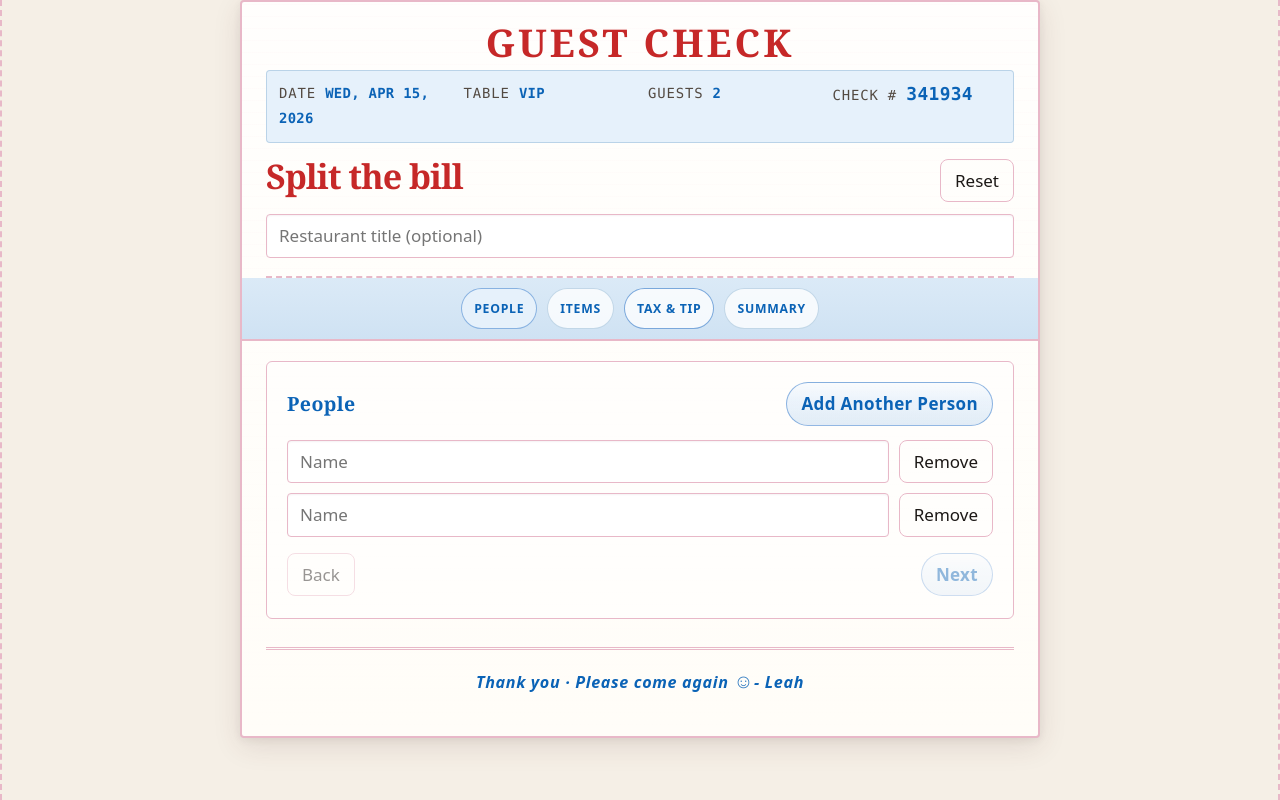
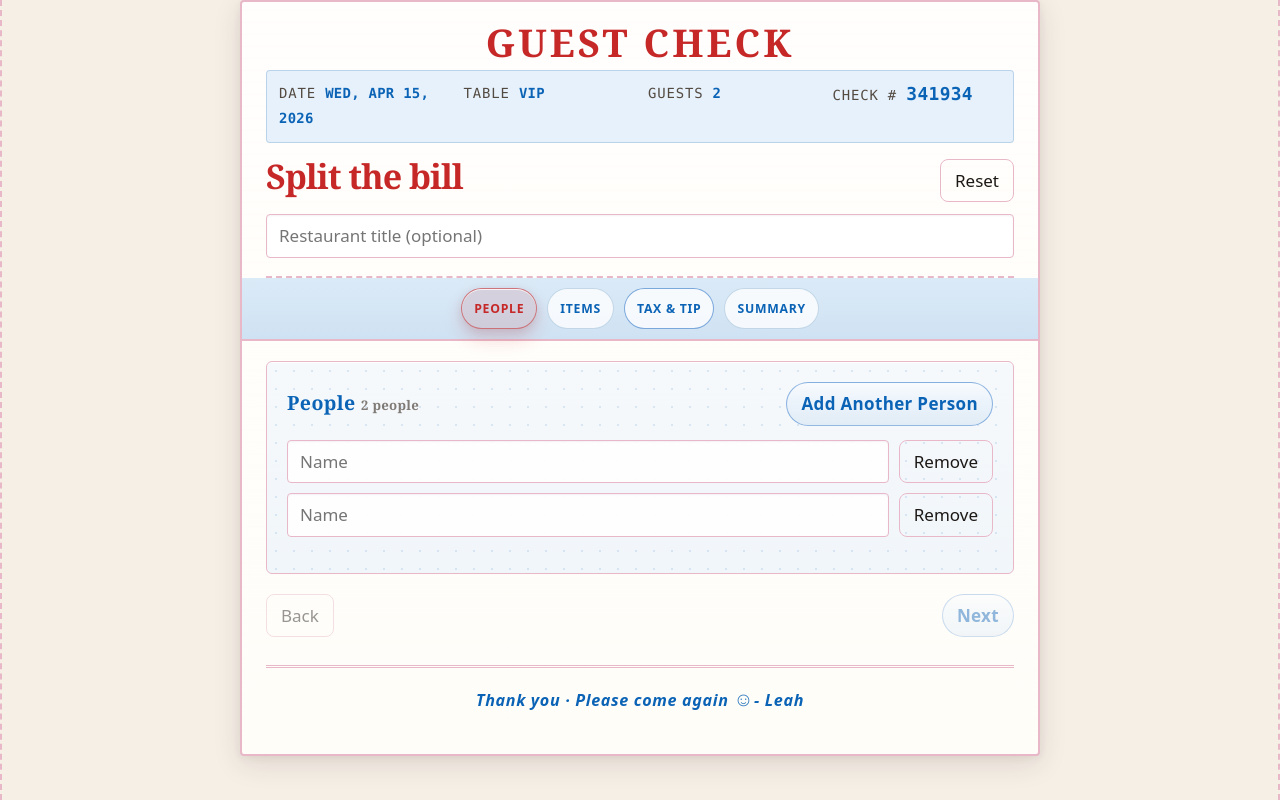
Before and after one commit to operana/split-the-bill, a React (Vite) app in the folder split-the-bill/: page / in a window 1280 px wide. Built offline with nearby package versions, Linux system fonts and the light colour scheme.

Commit message:
enhance bill panel styling and structure; add unique backgrounds for each section and improve current step visibility

```diff
--- a/split-the-bill/src/App.css
+++ b/split-the-bill/src/App.css
@@ -146,8 +146,13 @@ html, body {
 }
 
 .bill-step--current {
-  border-color: var(--accent-border);
-  background: var(--diner-blue-soft);
+  border-color: rgba(198, 40, 40, 0.55);
+  background: rgba(198, 40, 40, 0.12);
+  color: var(--diner-red);
+  box-shadow:
+    0 1px 0 rgba(255, 255, 255, 0.75) inset,
+    0 10px 18px rgba(198, 40, 40, 0.18),
+    0 2px 8px rgba(80, 40, 60, 0.1);
 }
 
 .bill-step--done {
@@ -218,6 +223,41 @@ html, body {
     linear-gradient(90deg, var(--pink-grid) 1px, transparent 1px);
   background-size: 100% 2rem, 1.75rem 100%;
   background-position: 0 0, 0 0;
+}
+
+/* Quirky, light textures per section (keep subtle + translucent). */
+.bill-panel--people {
+  background-color: rgba(230, 241, 251, 0.55);
+  background-image:
+    radial-gradient(rgba(11, 99, 182, 0.12) 1px, transparent 1px),
+    linear-gradient(180deg, rgba(255, 255, 255, 0.35), rgba(255, 255, 255, 0));
+  background-size: 18px 18px, 100% 100%;
+  background-position: 0 0, 0 0;
+}
+
+.bill-panel--tax {
+  background-color: rgba(255, 231, 163, 0.18);
+  background-image:
+    repeating-linear-gradient(
+      135deg,
+      rgba(255, 255, 255, 0.42) 0px,
+      rgba(255, 255, 255, 0.42) 10px,
+      transparent 10px,
+      transparent 22px
+    ),
+    linear-gradient(180deg, rgba(255, 253, 248, 0.65), rgba(255, 253, 248, 0.15));
+  background-size: auto, 100% 100%;
+  background-position: 0 0, 0 0;
+}
+
+.bill-panel--summary {
+  background-color: rgba(255, 228, 235, 0.45);
+  background-image:
+    radial-gradient(rgba(245, 160, 185, 0.22) 1px, transparent 1px),
+    radial-gradient(rgba(11, 99, 182, 0.1) 1px, transparent 1px),
+    linear-gradient(180deg, rgba(255, 255, 255, 0.35), rgba(255, 255, 255, 0));
+  background-size: 20px 20px, 28px 28px, 100% 100%;
+  background-position: 0 0, 10px 12px, 0 0;
 }
 
 .bill-panel h2 {
--- a/split-the-bill/src/App.jsx
+++ b/split-the-bill/src/App.jsx
@@ -596,9 +596,15 @@ export default function App() {
       </nav>
 
       {currentStep === 'people' ? (
-      <section className="bill-panel" aria-labelledby="people-heading">
+      <>
+      <section className="bill-panel bill-panel--people" aria-labelledby="people-heading">
         <div className="bill-panel-heading-row">
-          <h2 id="people-heading">People</h2>
+          <h2 id="people-heading">
+            People{' '}
+            <span className="bill-items-heading__count">
+              {people.length} {people.length === 1 ? 'person' : 'people'}
+            </span>
+          </h2>
           <button type="button" className="bill-btn bill-btn-primary" onClick={withSparkle(addPerson)}>
             Add Another Person
           </button>
@@ -628,11 +634,13 @@ export default function App() {
             </li>
           ))}
         </ul>
-        <StepNav />
       </section>
+      <StepNav />
+      </>
       ) : null}
 
       {currentStep === 'items' ? (
+      <>
       <section
         className="bill-panel bill-panel--items"
         aria-labelledby="items-heading"
@@ -792,12 +800,14 @@ export default function App() {
             </li>
           ))}
         </ul>
-        <StepNav />
       </section>
+      <StepNav />
+      </>
       ) : null}
 
       {currentStep === 'tax' ? (
-      <section className="bill-panel" aria-labelledby="tax-tip-heading">
+      <>
+      <section className="bill-panel bill-panel--tax" aria-labelledby="tax-tip-heading">
         <h2 id="tax-tip-heading">Tax &amp; tip</h2>
         <div className="bill-grid-2">
           <div>
@@ -913,12 +923,14 @@ export default function App() {
             onChange={(e) => setSurchargePercent(e.target.value)}
           />
         </div>
-        <StepNav />
       </section>
+      <StepNav />
+      </>
       ) : null}
 
       {currentStep === 'summary' ? (
-      <section className="bill-panel bill-summary" aria-labelledby="summary-heading">
+      <>
+      <section className="bill-panel bill-summary bill-panel--summary" aria-labelledby="summary-heading">
         <h2 id="summary-heading">Summary</h2>
         <p className="bill-muted bill-summary-meta">
 
@@ -1023,8 +1035,9 @@ export default function App() {
           </div>
           {copyStatus ? <p className="bill-muted bill-copy-status">{copyStatus}</p> : null}
         </div>
-        <StepNav showNext={false} />
       </section>
+      <StepNav showNext={false} />
+      </>
       ) : null}
 
       <footer className="bill-receipt-footer">
```
